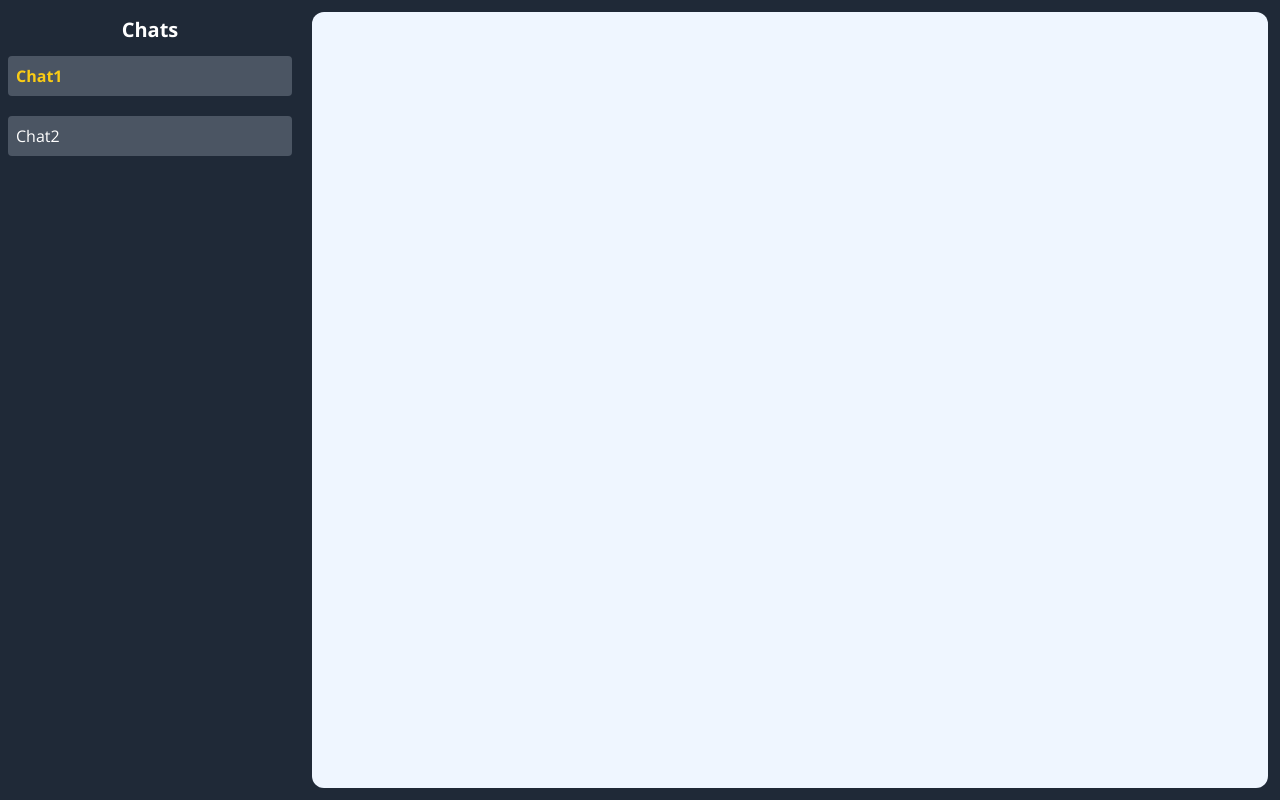
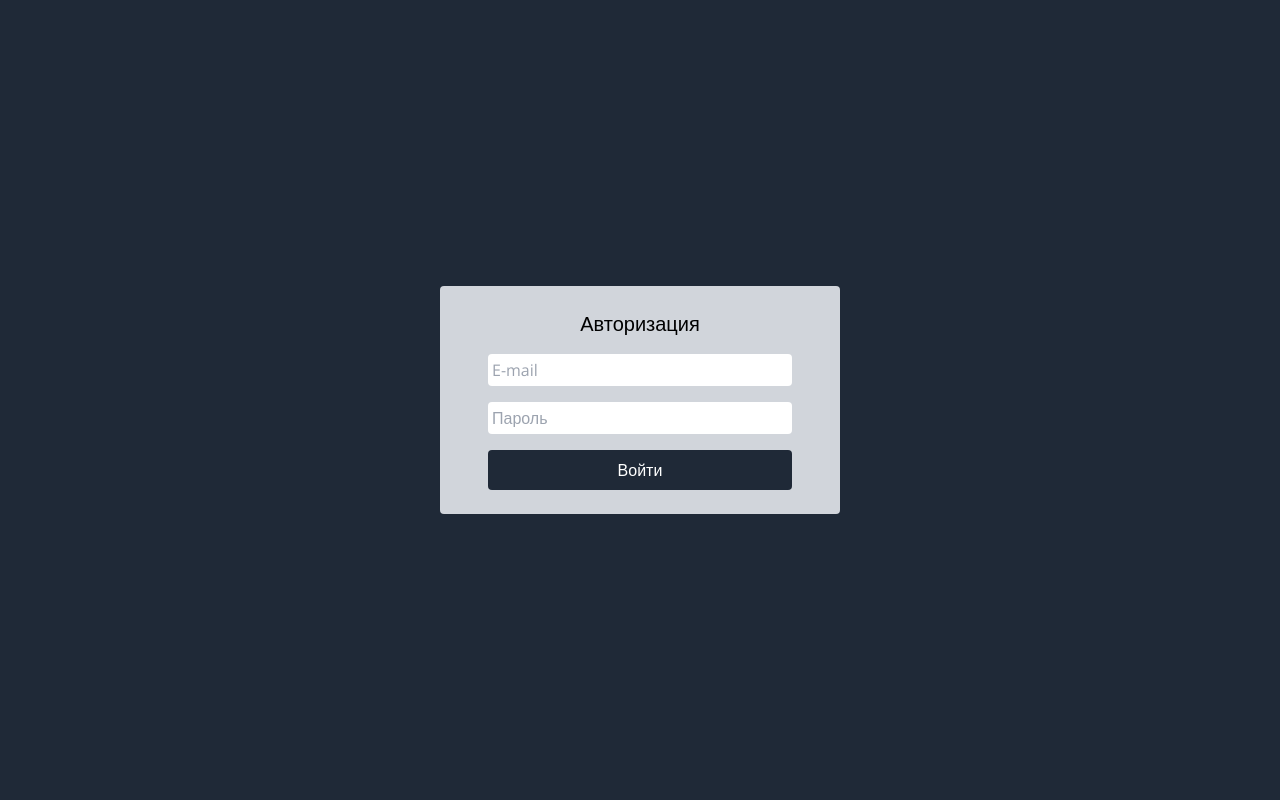
Before and after one commit to consultapp/live-chat-nextjs, a Next.js app: page /admin in a window 1280 px wide. Built offline with nearby package versions, Linux system fonts and the light colour scheme.

Commit message:
admin page

```diff
--- a/app/(private)/layout.tsx
+++ b/app/(private)/layout.tsx
@@ -1,7 +1,15 @@
+"use client";
+
+import LoginForm from "@/components/LoginForm/LoginForm";
+import { UserContext } from "@/context/UserContext";
+import { useContext } from "react";
+
 export default function PrivateLayout({
   children,
 }: Readonly<{
   children: React.ReactNode;
 }>) {
-  return <>{children}</>;
+  const { user } = useContext(UserContext);
+
+  return <>{user.token ? children : <LoginForm />}</>;
 }
--- a/app/components/ChatNewForm/ChatNewForm.tsx
+++ b/app/components/ChatNewForm/ChatNewForm.tsx
@@ -43,7 +43,7 @@ export default function ChatNewForm({}: Props) {
         />
         <label className=" text-red-800">{error}</label>
         <button
-          className=" "
+          className="btn bg-gray-800 text-white rounded p-2"
           type="submit"
           onClick={(e) => {
             e.preventDefault();
--- /dev/null
+++ b/app/components/LoginForm/LoginForm.tsx
@@ -0,0 +1,25 @@
+"use client";
+
+import React from "react";
+
+type Props = {};
+
+export default function LoginForm({}: Props) {
+  return (
+    <section className="flex flex-row bg-gray-800 min-h-screen justify-center items-center">
+      <form
+        action=""
+        className="flex flex-col gap-4 bg-gray-300 rounded py-6 px-12 w-400"
+      >
+        <label htmlFor="" className=" text-xl self-center">
+          Авторизация
+        </label>
+        <input type="text" placeholder="E-mail" className="p-1 rounded" />
+        <input type="password" placeholder="Пароль" className="p-1 rounded" />
+        <button className="btn bg-gray-800 text-white rounded p-2">
+          Войти
+        </button>
+      </form>
+    </section>
+  );
+}
--- a/tailwind.config.ts
+++ b/tailwind.config.ts
@@ -12,6 +12,7 @@ const config: Config = {
         "300": "300px",
         "400": "400px",
         "500": "500px",
+        "600": "600px",
       },
       maxWidth: {
         "70": "70%",
--- a/types.d.ts
+++ b/types.d.ts
@@ -25,4 +25,5 @@ interface IMessage {
 
 interface IUser {
   userType: keyof typeof USER_TYPE;
+  token?: string;
 }
```
